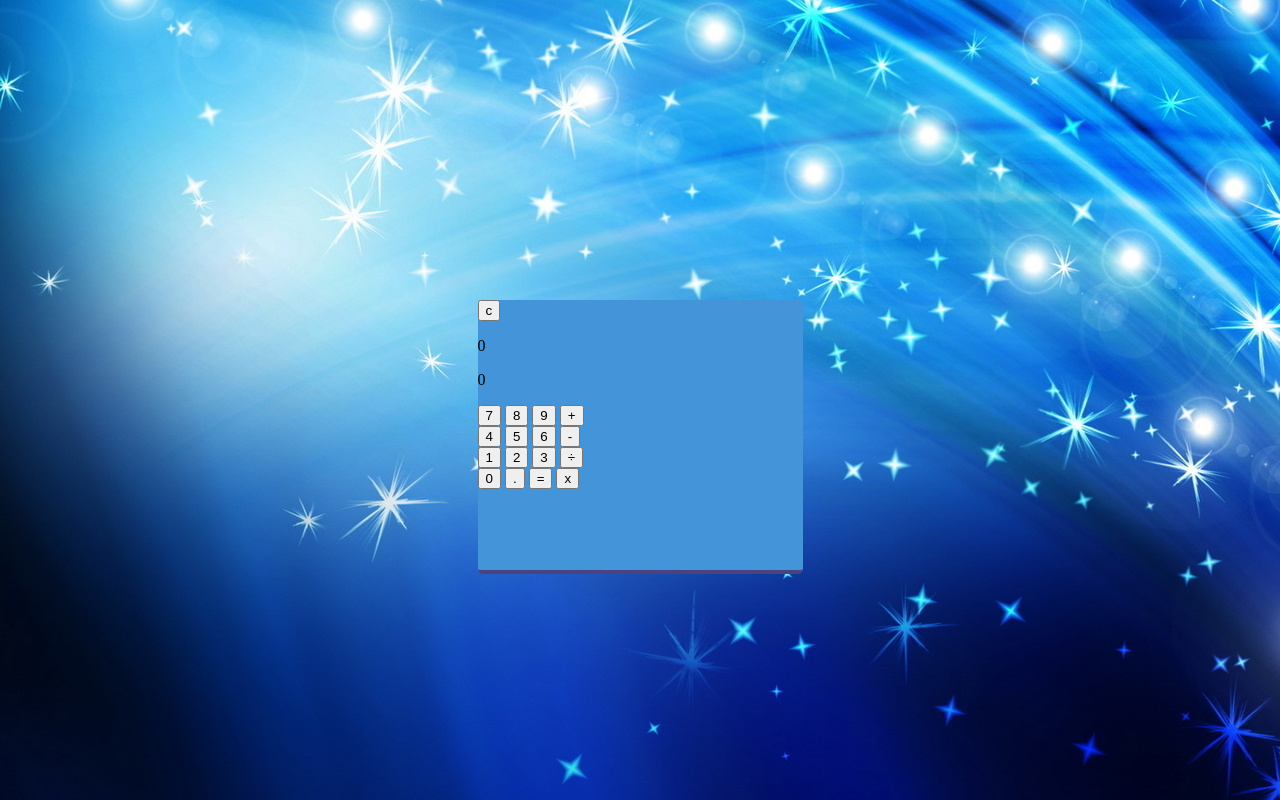
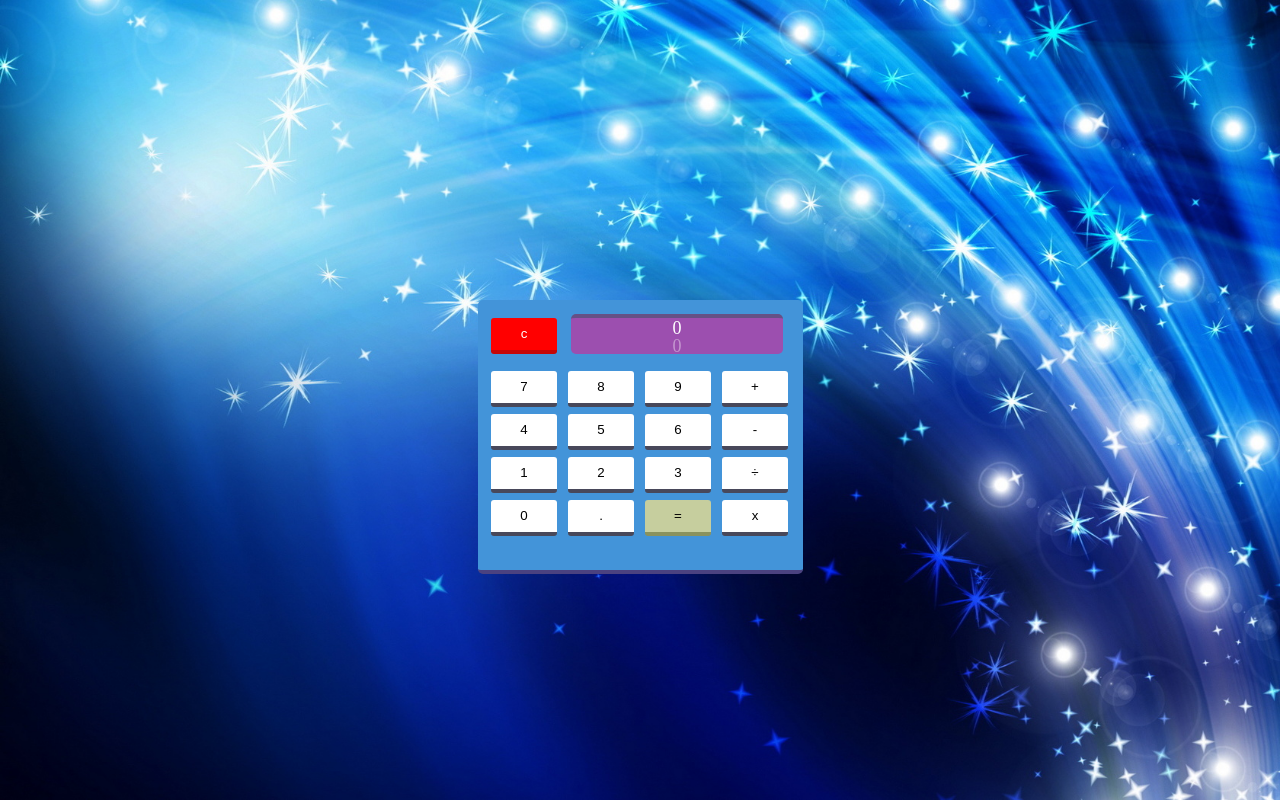
Before and after one commit to TimWaterham/CalcJS, a plain HTML site: page index.html in a window 1280 px wide. Drawn offline with Linux system fonts and the light colour scheme.

Commit message:
Finished CSS, added some unique things and replaced one invalid rule.

```diff
--- a/css/style.css
+++ b/css/style.css
@@ -2,7 +2,8 @@
 /*adding background for some decoration*/
 
 body{
-	background-image: url(../assets/img/bg.jpg)
+	background: url(../assets/img/bg.jpg) no-repeat center center fixed;
+	background-size: cover;
 }
 
 /*adding background for some decoration*/
@@ -24,12 +25,90 @@ body{
 /*-----------------------------*/
 /*    Screen related things    */
 
+#screen {
+	width: 212px;
+	height: 36px;
+	background-color: rgb(156, 79, 175);
+	color: white;
+	border-top: 4px solid rgb(101, 81, 134);
+	border-right: none;
+	border-left: none;
+	border-bottom: none;
+	border-radius: 5px;
+	position: relative;
+	top: 14px;
+	left: 20px;
+	display: inline-block;
+}
+
+#answer {
+	text-align: center;
+	height: 18px;
+	font-size: 18px;
+	padding: 0;
+	margin: 0;
+}
+
+
+#addCalcHistory {
+	text-align: center;
+	height: 18px;
+	font-size: 18px;
+	padding: 0;
+	margin: 0;
+	color: rgba( 255, 255, 255, 0.4);
+}
+
 /*    Screen related things    */
 /*-----------------------------*/
 /*everything related to buttons*/
 
+button{
+	background-color: rgb( 255, 255, 255);
+	border-radius: 3px;
+	margin-left: : 13.5px;
+	margin-right: 3.5px;
+	margin-bottom: 3.5px;
+	margin-top: 13.5px;
+}
+
+.row button{
+	width: 66px;
+	height: 36px;
+	border-bottom: 4px solid rgb(72, 72, 90);
+	border-left: none;
+	border-right: none;
+	border-top: none;
+	margin: 3.5px;
+}
+
+#execute {
+	background-color: rgb( 198, 206, 158);
+	border-bottom: 4px solid rgb( 137, 146, 94);
+	border-left: none;
+	border-right: none;
+	border-top: none;
+}
+
+#buttons {
+	margin: 10px;
+}
+
 
 /*    Clear button		*/
+
+#Clear {
+	background-color: rgb( 255, 0, 0);
+	color: white;
+	border-bottom: 4px solid rgb( 198, 6, 6);
+	border-right: none;
+	border-left: none;
+	border-top: none;
+	width: 66px;
+	height: 36px;
+	position: relative;
+	left: 13.5px;
+}
 
 /*    Clear button		*/
 
```
